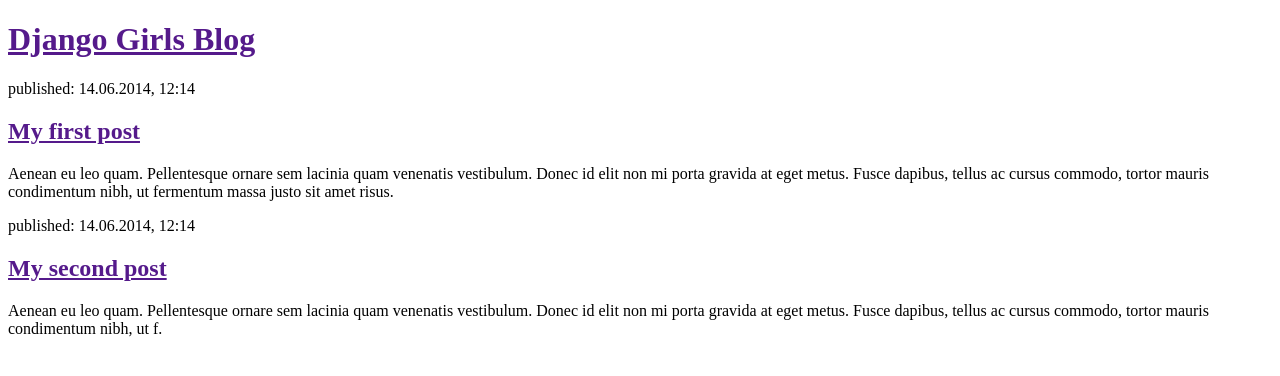
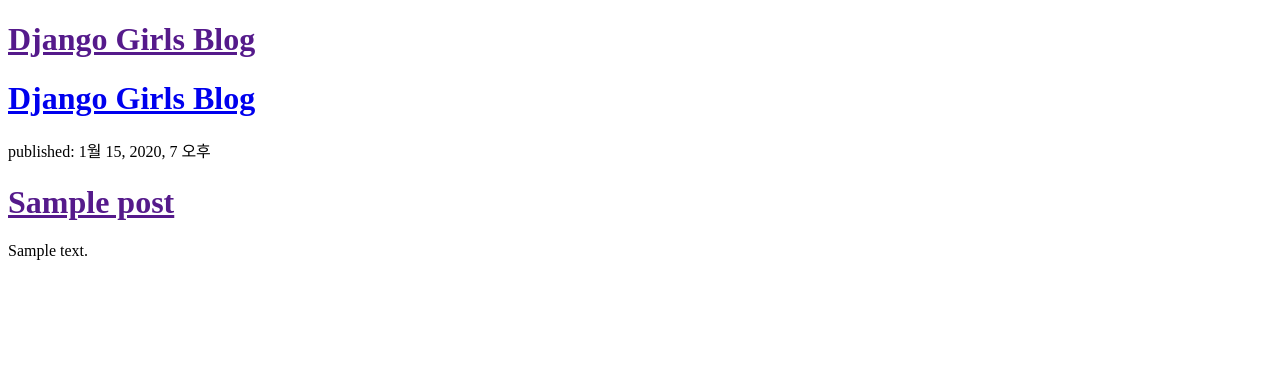
Before and after one commit to hwangmyeongsu1/my-first-blog, a Django app: page / in a window 1280 px wide. Shown: the top 376 px of the page. Run offline with Django 3.2, Linux system fonts and the light colour scheme; tables that the repository leaves empty hold one stand-in row (values such as "Sample post").

Commit message:
Modified templates to display posts from database.

```diff
--- a/blog/templates/blog/post_list.html
+++ b/blog/templates/blog/post_list.html
@@ -1,12 +1,5 @@
 <!DOCTYPE html>
 <html lang="en">
-<head>
-    <meta charset="UTF-8">
-</head>
-<body>
-
-</body>
-</html>
 <html>
     <head>
         <title>Django Girls blog</title>
@@ -15,17 +8,16 @@
         <div>
             <h1><a href="">Django Girls Blog</a></h1>
         </div>
-
         <div>
-            <p>published: 14.06.2014, 12:14</p>
-            <h2><a href="">My first post</a></h2>
-            <p>Aenean eu leo quam. Pellentesque ornare sem lacinia quam venenatis vestibulum. Donec id elit non mi porta gravida at eget metus. Fusce dapibus, tellus ac cursus commodo, tortor mauris condimentum nibh, ut fermentum massa justo sit amet risus.</p>
+            <h1><a href="/">Django Girls Blog</a></h1>
         </div>
 
+    {% for post in posts %}
         <div>
-            <p>published: 14.06.2014, 12:14</p>
-            <h2><a href="">My second post</a></h2>
-            <p>Aenean eu leo quam. Pellentesque ornare sem lacinia quam venenatis vestibulum. Donec id elit non mi porta gravida at eget metus. Fusce dapibus, tellus ac cursus commodo, tortor mauris condimentum nibh, ut f.</p>
+            <p>published: {{ post.published_date }}</p>
+            <h1><a href="">{{ post.title }}</a></h1>
+            <p>{{ post.text|linebreaksbr }}</p>
         </div>
+    {% endfor %}
     </body>
 </html>
--- a/blog/views.py
+++ b/blog/views.py
@@ -1,6 +1,8 @@
 from django.shortcuts import render
-
+from django.utils import timezone
+from .models import Post
 # Create your views here.
 
 def post_list(request):
-    return render(request, 'blog/post_list.html', {})
+    posts = Post.objects.filter(published_date__lte=timezone.now()).order_by('published_date')
+    return render(request, 'blog/post_list.html', {'posts': posts})
```
